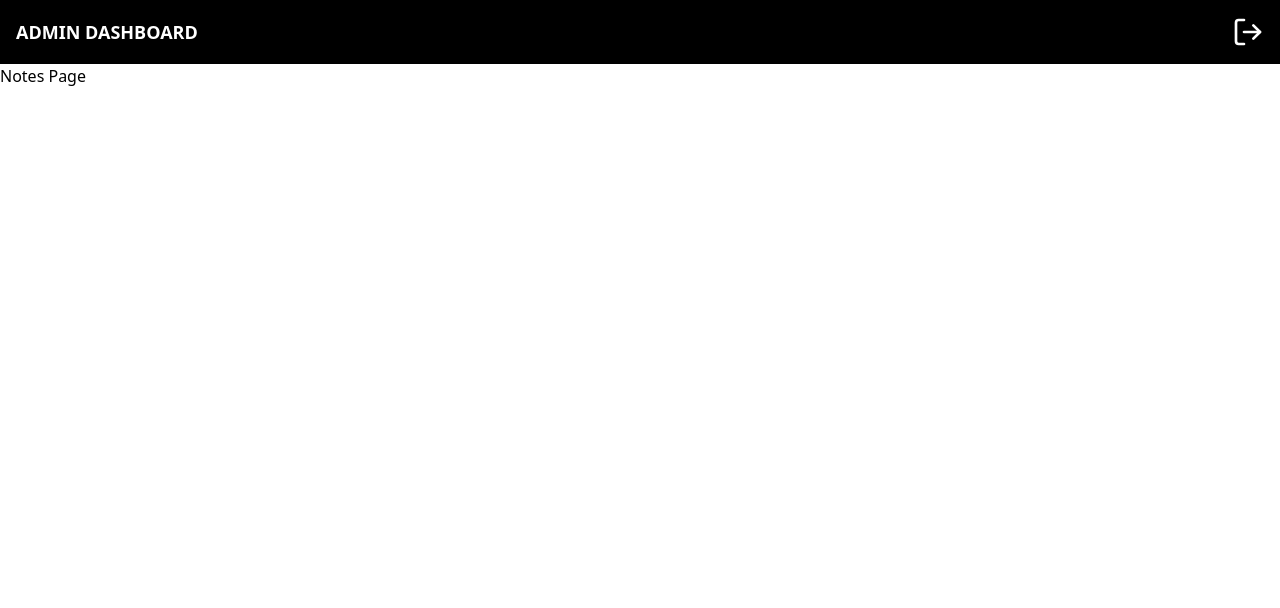
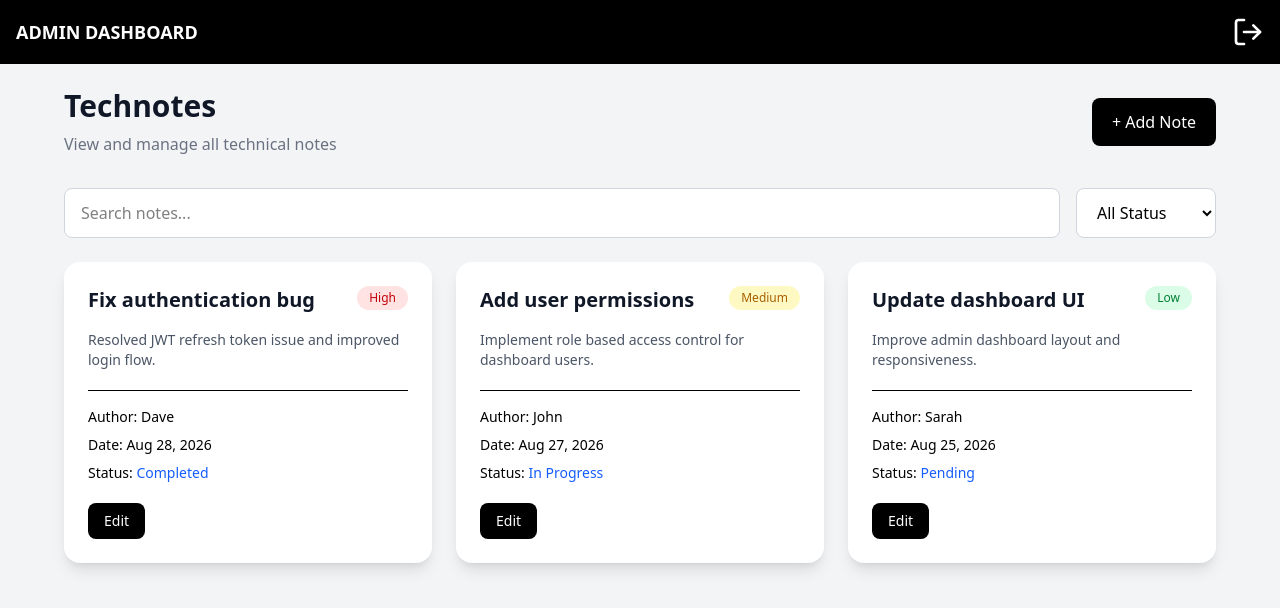
Before and after one commit to mussadiqkhan6886/repairFullStack, a Next.js app in the folder frontend/: page /admin/dashboard/notes in a window 1280 px wide. Shown: the top 608 px of the page. Built offline with nearby package versions, Linux system fonts and the light colour scheme.

Commit message:
completed notes page

```diff
--- a/frontend/app/(admin)/admin/dashboard/notes/[id]/page.tsx
+++ b/frontend/app/(admin)/admin/dashboard/notes/[id]/page.tsx
@@ -1,11 +1,170 @@
-import React from 'react'
+import React from "react";
 
-const page = ({params}: {params: Promise<{id: string}>}) => {
+const Page = async ({
+  params,
+}: {
+  params: Promise<{ id: string }>;
+}) => {
+  const { id } = await params;
+
   return (
-    <main>
-      <h1>Edit Note Page</h1>
+    <main className="min-h-screen bg-gray-100 p-6">
+      <div className="mx-auto max-w-3xl">
+
+        {/* Header */}
+        <div className="mb-8">
+          <h1 className="text-3xl font-bold text-gray-900">
+            Edit Note
+          </h1>
+
+          <p className="mt-2 text-gray-500">
+            Update technical note information
+          </p>
+        </div>
+
+
+        {/* Form */}
+        <div className="rounded-2xl bg-white p-8 shadow-lg">
+
+          <form className="space-y-6">
+
+            {/* Note ID */}
+            <div>
+              <label className="mb-2 block text-sm font-medium text-gray-700">
+                Note ID
+              </label>
+
+              <input
+                value={id}
+                readOnly
+                className="w-full rounded-lg border bg-gray-100 px-4 py-3 text-gray-500 outline-none"
+              />
+            </div>
+
+
+            {/* Title */}
+            <div>
+              <label
+                htmlFor="title"
+                className="mb-2 block text-sm font-medium text-gray-700"
+              >
+                Title
+              </label>
+
+              <input
+                id="title"
+                type="text"
+                defaultValue="Fix authentication bug"
+                placeholder="Enter note title"
+                className="w-full rounded-lg border border-gray-300 px-4 py-3 outline-none transition focus:border-black"
+              />
+            </div>
+
+
+            {/* Description */}
+            <div>
+              <label
+                htmlFor="description"
+                className="mb-2 block text-sm font-medium text-gray-700"
+              >
+                Description
+              </label>
+
+              <textarea
+                id="description"
+                rows={5}
+                defaultValue="Resolved JWT refresh token issue and improved login flow."
+                placeholder="Write note details..."
+                className="w-full resize-none rounded-lg border border-gray-300 px-4 py-3 outline-none transition focus:border-black"
+              />
+            </div>
+
+
+            {/* Priority */}
+            <div>
+              <label
+                htmlFor="priority"
+                className="mb-2 block text-sm font-medium text-gray-700"
+              >
+                Priority
+              </label>
+
+              <select
+                id="priority"
+                defaultValue="High"
+                className="w-full rounded-lg border border-gray-300 px-4 py-3 outline-none focus:border-black"
+              >
+                <option value="Low">
+                  Low
+                </option>
+
+                <option value="Medium">
+                  Medium
+                </option>
+
+                <option value="High">
+                  High
+                </option>
+              </select>
+            </div>
+
+
+            {/* Status */}
+            <div>
+              <label
+                htmlFor="status"
+                className="mb-2 block text-sm font-medium text-gray-700"
+              >
+                Status
+              </label>
+
+              <select
+                id="status"
+                defaultValue="Completed"
+                className="w-full rounded-lg border border-gray-300 px-4 py-3 outline-none focus:border-black"
+              >
+                <option value="Pending">
+                  Pending
+                </option>
+
+                <option value="In Progress">
+                  In Progress
+                </option>
+
+                <option value="Completed">
+                  Completed
+                </option>
+              </select>
+            </div>
+
+
+            {/* Buttons */}
+            <div className="flex justify-end gap-4 pt-4">
+
+              <button
+                type="button"
+                className="rounded-lg border px-5 py-3 font-medium hover:bg-gray-100"
+              >
+                Cancel
+              </button>
+
+
+              <button
+                type="submit"
+                className="rounded-lg bg-black px-5 py-3 font-medium text-white transition hover:bg-gray-800"
+              >
+                Save Note
+              </button>
+
+            </div>
+
+          </form>
+
+        </div>
+
+      </div>
     </main>
-  )
-}
+  );
+};
 
-export default page
+export default Page;
--- a/frontend/app/(admin)/admin/dashboard/notes/page.tsx
+++ b/frontend/app/(admin)/admin/dashboard/notes/page.tsx
@@ -1,11 +1,176 @@
-import React from 'react'
+import Link from "next/link";
+import React from "react";
 
-const page = () => {
+const Page = () => {
+  const notes = [
+    {
+      id: 1,
+      title: "Fix authentication bug",
+      description:
+        "Resolved JWT refresh token issue and improved login flow.",
+      author: "Dave",
+      priority: "High",
+      status: "Completed",
+      date: "Aug 28, 2026",
+    },
+    {
+      id: 2,
+      title: "Add user permissions",
+      description:
+        "Implement role based access control for dashboard users.",
+      author: "John",
+      priority: "Medium",
+      status: "In Progress",
+      date: "Aug 27, 2026",
+    },
+    {
+      id: 3,
+      title: "Update dashboard UI",
+      description:
+        "Improve admin dashboard layout and responsiveness.",
+      author: "Sarah",
+      priority: "Low",
+      status: "Pending",
+      date: "Aug 25, 2026",
+    },
+  ];
+
   return (
-    <main>
-      <h1>Notes Page</h1>
+    <main className="min-h-screen bg-gray-100 p-6">
+      <div className="mx-auto max-w-6xl">
+
+        {/* Header */}
+        <div className="mb-8 flex items-center justify-between">
+          <div>
+            <h1 className="text-3xl font-bold text-gray-900">
+              Technotes
+            </h1>
+
+            <p className="mt-2 text-gray-500">
+              View and manage all technical notes
+            </p>
+          </div>
+
+          <button className="rounded-lg bg-black px-5 py-3 font-medium text-white hover:bg-gray-800">
+            + Add Note
+          </button>
+        </div>
+
+
+        {/* Search and Filter */}
+        <div className="mb-6 flex flex-col gap-4 sm:flex-row">
+
+          <input
+            type="text"
+            placeholder="Search notes..."
+            className="w-full rounded-lg border border-gray-300 bg-white px-4 py-3 outline-none focus:border-black"
+          />
+
+
+          <select
+            className="rounded-lg border border-gray-300 bg-white px-4 py-3 outline-none"
+          >
+            <option>
+              All Status
+            </option>
+
+            <option>
+              Completed
+            </option>
+
+            <option>
+              In Progress
+            </option>
+
+            <option>
+              Pending
+            </option>
+          </select>
+
+        </div>
+
+
+        {/* Notes Grid */}
+        <div className="grid gap-6 md:grid-cols-2 lg:grid-cols-3">
+
+          {notes.map((note) => (
+            <div
+              key={note.id}
+              className="rounded-2xl bg-white p-6 shadow-lg transition hover:-translate-y-1"
+            >
+
+              <div className="mb-4 flex items-start justify-between">
+
+                <h2 className="text-xl font-semibold text-gray-900">
+                  {note.title}
+                </h2>
+
+                <span
+                  className={`rounded-full px-3 py-1 text-xs font-medium ${
+                    note.priority === "High"
+                      ? "bg-red-100 text-red-700"
+                      : note.priority === "Medium"
+                      ? "bg-yellow-100 text-yellow-700"
+                      : "bg-green-100 text-green-700"
+                  }`}
+                >
+                  {note.priority}
+                </span>
+
+              </div>
+
+
+              <p className="mb-5 text-sm text-gray-600">
+                {note.description}
+              </p>
+
+
+              <div className="space-y-2 border-t pt-4 text-sm">
+
+                <p>
+                  <span className="font-medium">
+                    Author:
+                  </span>{" "}
+                  {note.author}
+                </p>
+
+
+                <p>
+                  <span className="font-medium">
+                    Date:
+                  </span>{" "}
+                  {note.date}
+                </p>
+
+
+                <p>
+                  <span className="font-medium">
+                    Status:
+                  </span>{" "}
+                  <span className="text-blue-600">
+                    {note.status}
+                  </span>
+                </p>
+
+              </div>
+
+
+              <div className="mt-5 flex gap-3">
+
+                <Link href={`notes/${note.id}`} className="rounded-lg bg-black px-4 py-2 text-sm text-white hover:bg-gray-800">
+                  Edit
+                </Link>
+
+              </div>
+
+            </div>
+          ))}
+
+        </div>
+
+      </div>
     </main>
-  )
-}
+  );
+};
 
-export default page
+export default Page;
```
